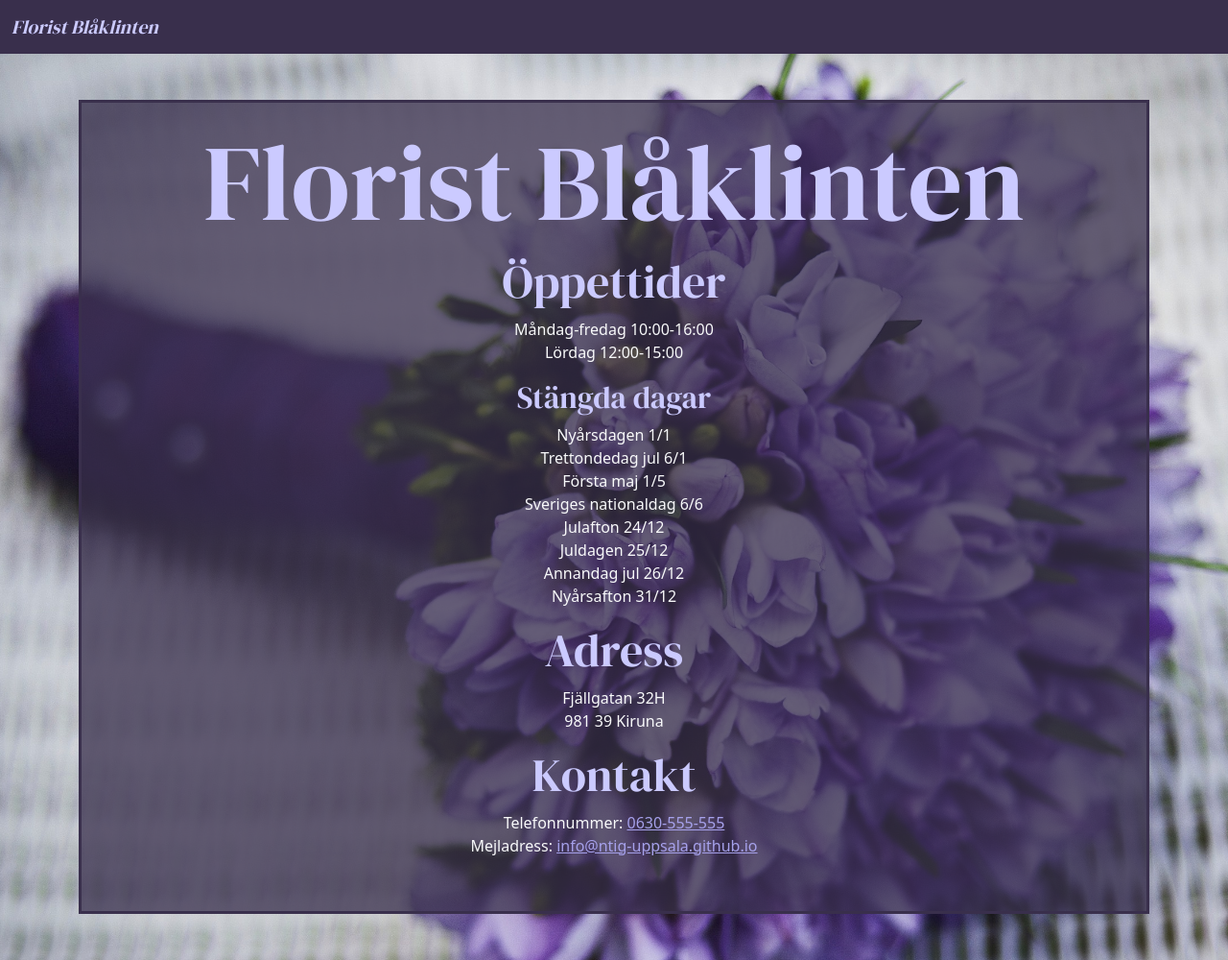
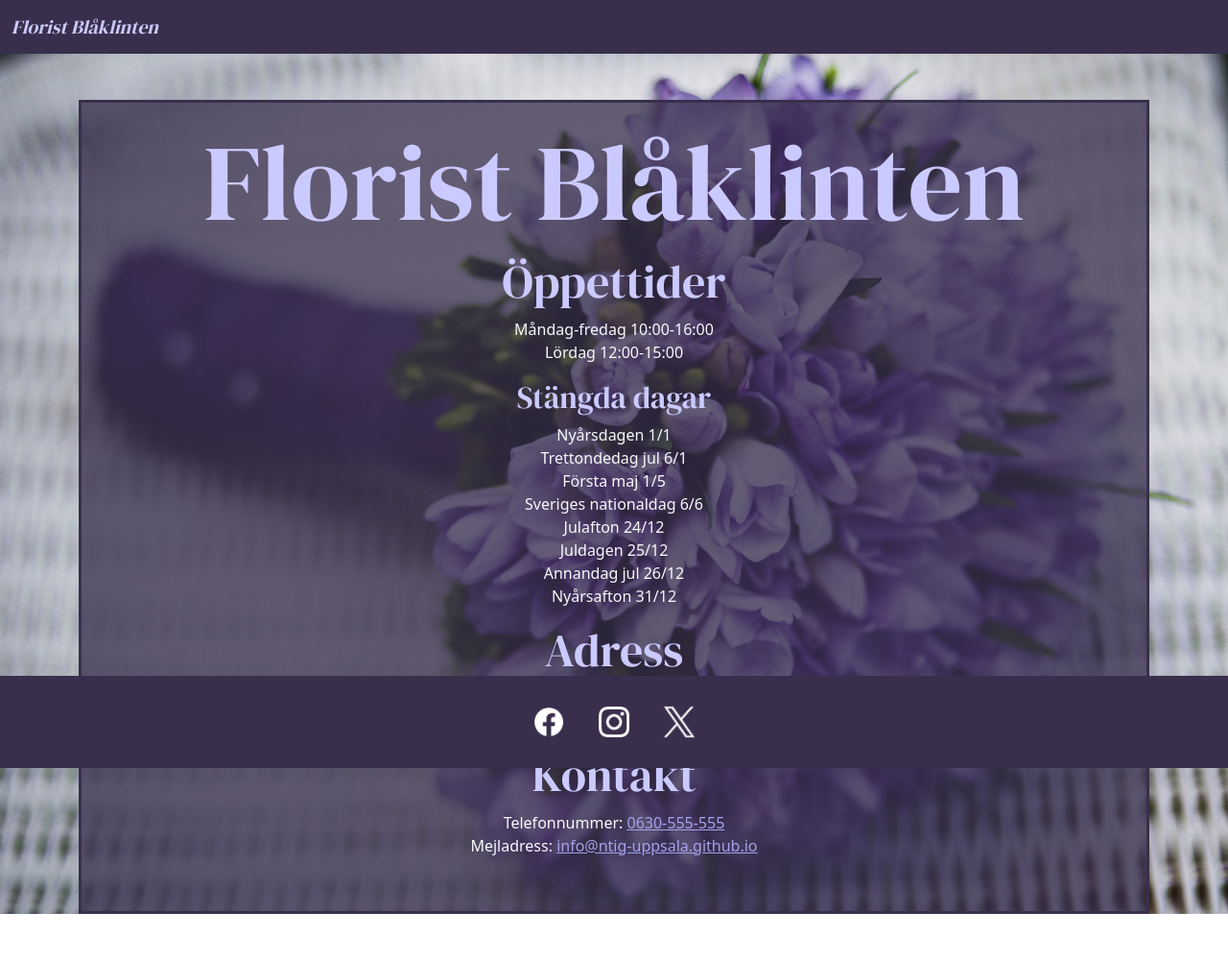
Before and after one commit to NTIG-Uppsala/blaklinten-webb, a website: page index.html in a window 1280 px wide. Shown: the top 1000 px of the page at 96% size. After the commit the page ends 952 px from the top, so only its background shows below. Drawn offline with Linux system fonts and the light colour scheme.

Commit message:
Revert "Fix footer"

```diff
--- a/index.html
+++ b/index.html
@@ -14,7 +14,7 @@
         </div>
     </div>
 
-    <div class="container-md my-5">
+    <div class="container-md mt-5">
         <div class="border border-dark border-3 p-2 bg-dark bg-opacity-75">
             <h1 class="h1 text-center text-secondary mt-2">Florist Blåklinten</h1>
 
@@ -53,7 +53,7 @@
         </div>
     </div>
 
-    <footer class="bg-dark text-center py-3 position-relative bottom-0">
+    <footer class="bg-dark text-center py-3 fixed-bottom">
         <div class="container-fluid">
             <a class="icon-link p-3" href="https://www.facebook.com/ntiuppsala"><img class="bi" id="facebook-link" src="images/facebook.png" alt="Facebook logo"></a>
             <a class="icon-link p-3" href="https://www.instagram.com/ntiuppsala/"><img class="bi" id="instagram-link" src="images/instagram.png" alt="Instagram logo"></a>
```
